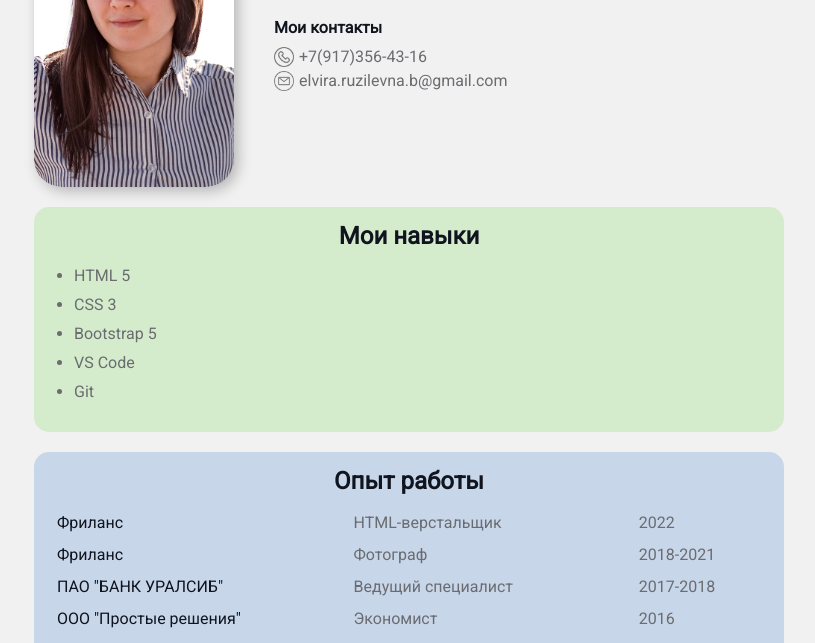
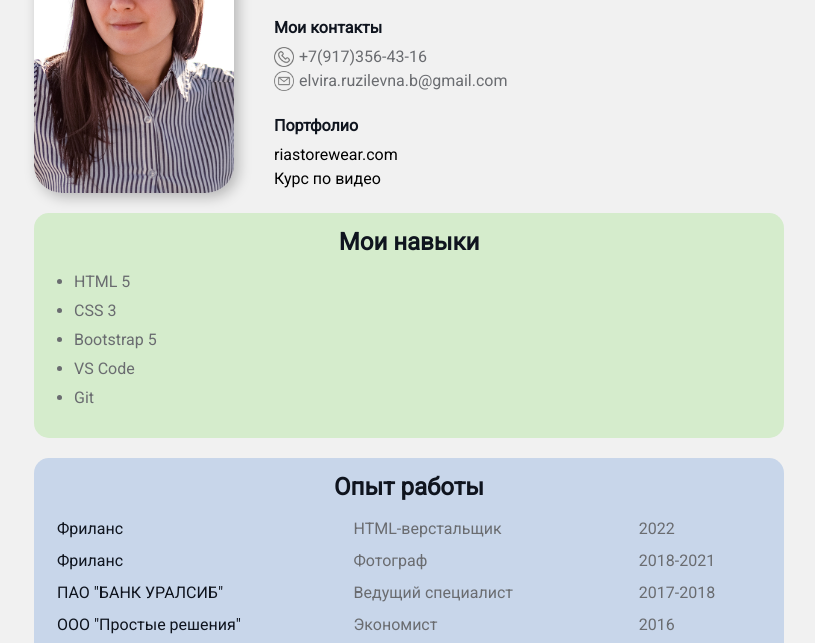
Before and after one commit to ElviraBikmetova/cv, a plain HTML site: page index.html in a window 1280 px wide. Shown: the part 151-794 px from the top of the page, without its empty margins (231-1046 px from the left). Drawn offline with Linux system fonts and the light colour scheme.

Commit message:
Add files via upload

```diff
--- a/index.html
+++ b/index.html
@@ -23,6 +23,11 @@
           <p>+7(917)356-43-16</p>
           <img src="email.png" alt="е-мейл" class="icon">
           <p>elvira.ruzilevna.b@gmail.com</p>
+        </div>
+        <h4>Портфолио</h4>
+        <div class="">
+         <p><a href="http://riastorewear.com/" target="_blank">riastorewear.com</a></p>
+         <p><a href="https://elvirabikmetova.github.io/site/" target="_blank">Курс по видео</a></p>
         </div>
       </div>
     </div>
```
